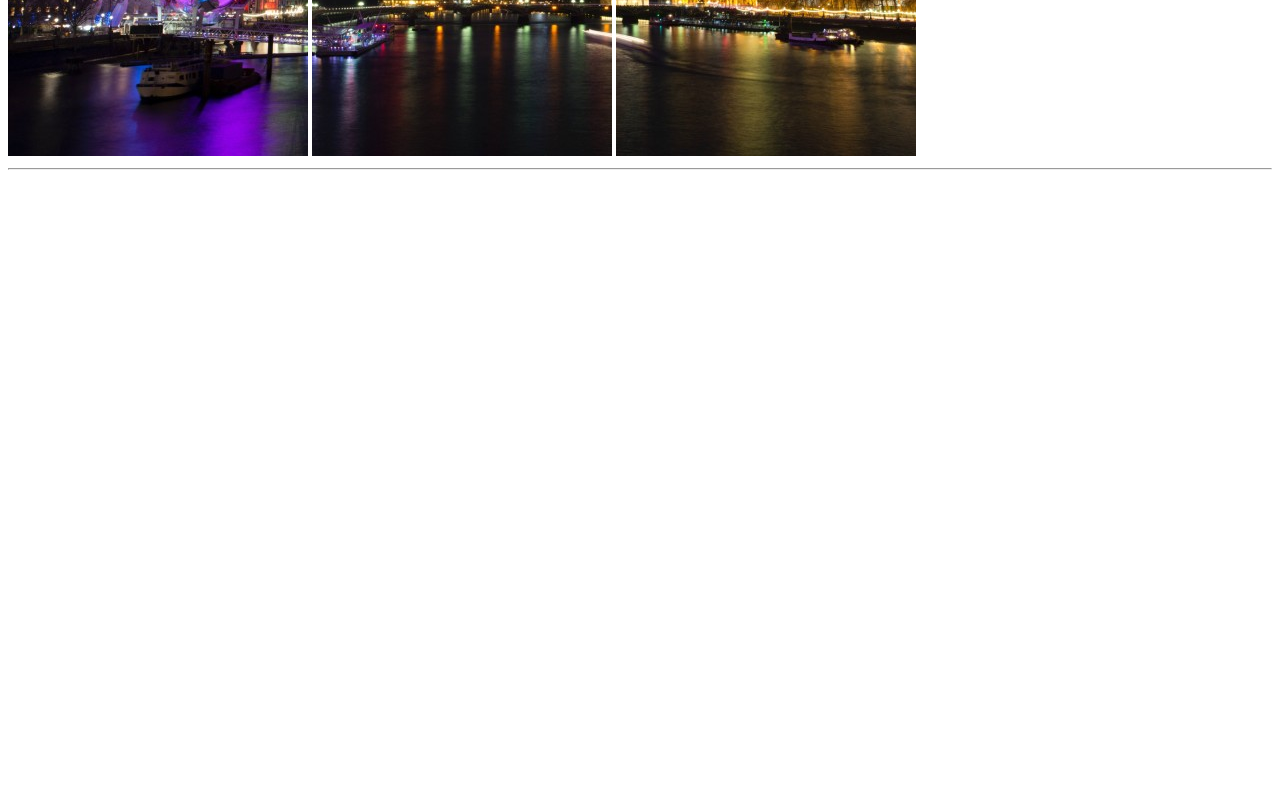
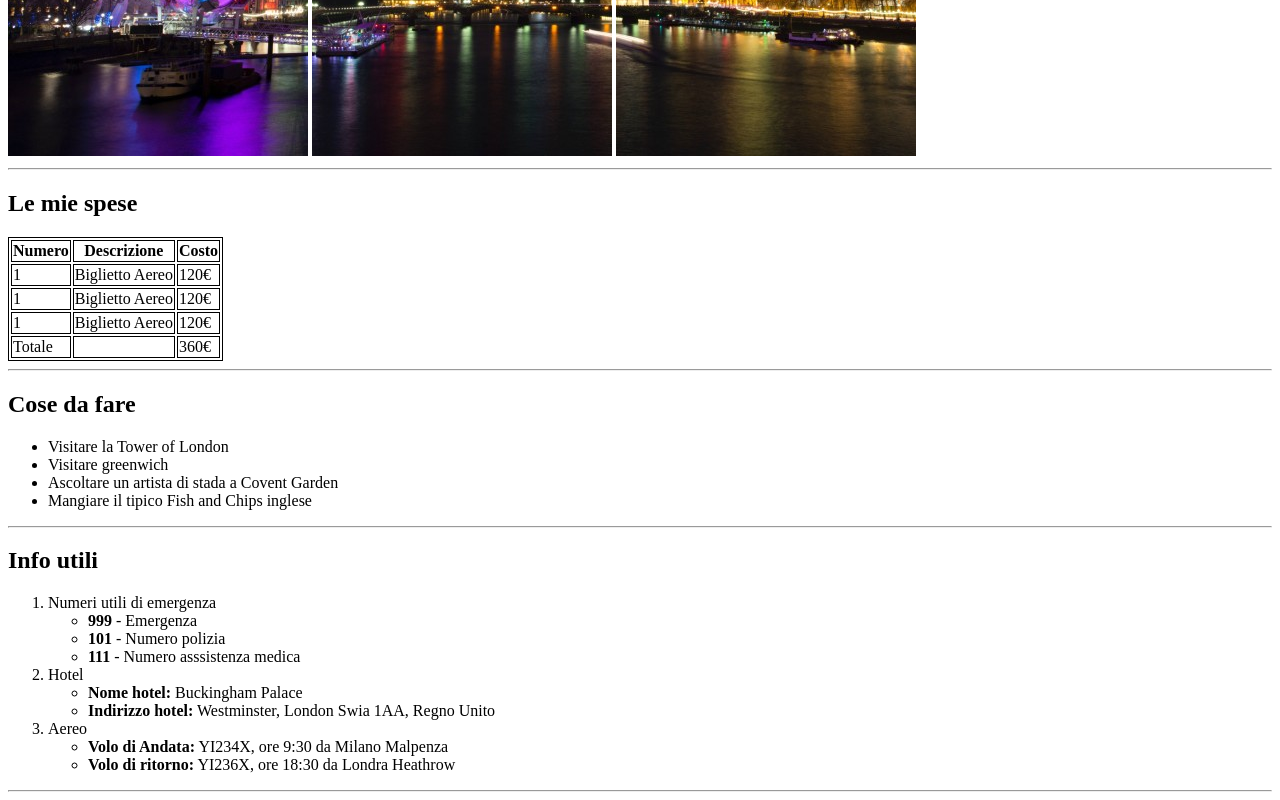
Before and after one commit to venerabaiamankyzy/html-london-trip, a plain HTML site: page index.html in a window 1280 px wide. Shown: the part 524-1324 px from the top of the page. Before the commit the page ends 800 px from the top, so only its background shows below. Drawn offline with Linux system fonts and the light colour scheme.

Commit message:
added the main content of the document

```diff
--- a/index.html
+++ b/index.html
@@ -6,6 +6,13 @@
   <meta http-equiv="X-UA-Compatible" content="IE=edge">
   <meta name="viewport" content="width=device-width, initial-scale=1.0">
   <title>Il mio viaggio a Londra</title>
+  <style>
+    table,
+    th,
+    td {
+      border: 1px solid black;
+    }
+  </style>
 </head>
 
 <body>
@@ -22,6 +29,79 @@
   </header>
   <!--End of the header -->
 
+  <!-- Start of the main -->
+  <main>
+    <h2>Le mie spese</h2>
+
+    <table>
+      <tr>
+        <th>Numero</th>
+        <th>Descrizione</th>
+        <th>Costo</th>
+      </tr>
+
+      <tr>
+        <td>1</td>
+        <td>Biglietto Aereo</td>
+        <td>120€</td>
+      </tr>
+
+      <tr>
+        <td>1</td>
+        <td>Biglietto Aereo</td>
+        <td>120€</td>
+      </tr>
+
+      <tr>
+        <td>1</td>
+        <td>Biglietto Aereo</td>
+        <td>120€</td>
+      </tr>
+
+      <tr>
+        <td>Totale</td>
+        <td></td>
+        <td>360€</td>
+      </tr>
+    </table>
+    <hr>
+
+    <h2>Cose da fare</h2>
+    <ul>
+      <li>Visitare la Tower of London</li>
+      <li>Visitare greenwich</li>
+      <li>Ascoltare un artista di stada a Covent Garden</li>
+      <li>Mangiare il tipico Fish and Chips inglese</li>
+    </ul>
+    <hr>
+
+    <h2>Info utili</h2>
+    <ol>
+      <li>Numeri utili di emergenza
+        <ul>
+          <li><b>999</b> - Emergenza</li>
+          <li><b>101</b> - Numero polizia</li>
+          <li><b>111</b> - Numero asssistenza medica</li>
+        </ul>
+      </li>
+
+      <li>Hotel
+        <ul>
+          <li><b>Nome hotel:</b> Buckingham Palace</li>
+          <li><b>Indirizzo hotel:</b> Westminster, London Swia 1AA, Regno Unito</li>
+        </ul>
+      </li>
+
+      <li>Aereo
+        <ul>
+          <li><b>Volo di Andata:</b> YI234X, ore 9:30 da Milano Malpenza</li>
+          <li><b>Volo di ritorno:</b> YI236X, ore 18:30 da Londra Heathrow</li>
+        </ul>
+      </li>
+    </ol>
+    <hr>
+  </main>
+  <!-- End of the main -->
 </body>
 
 </html>
```
